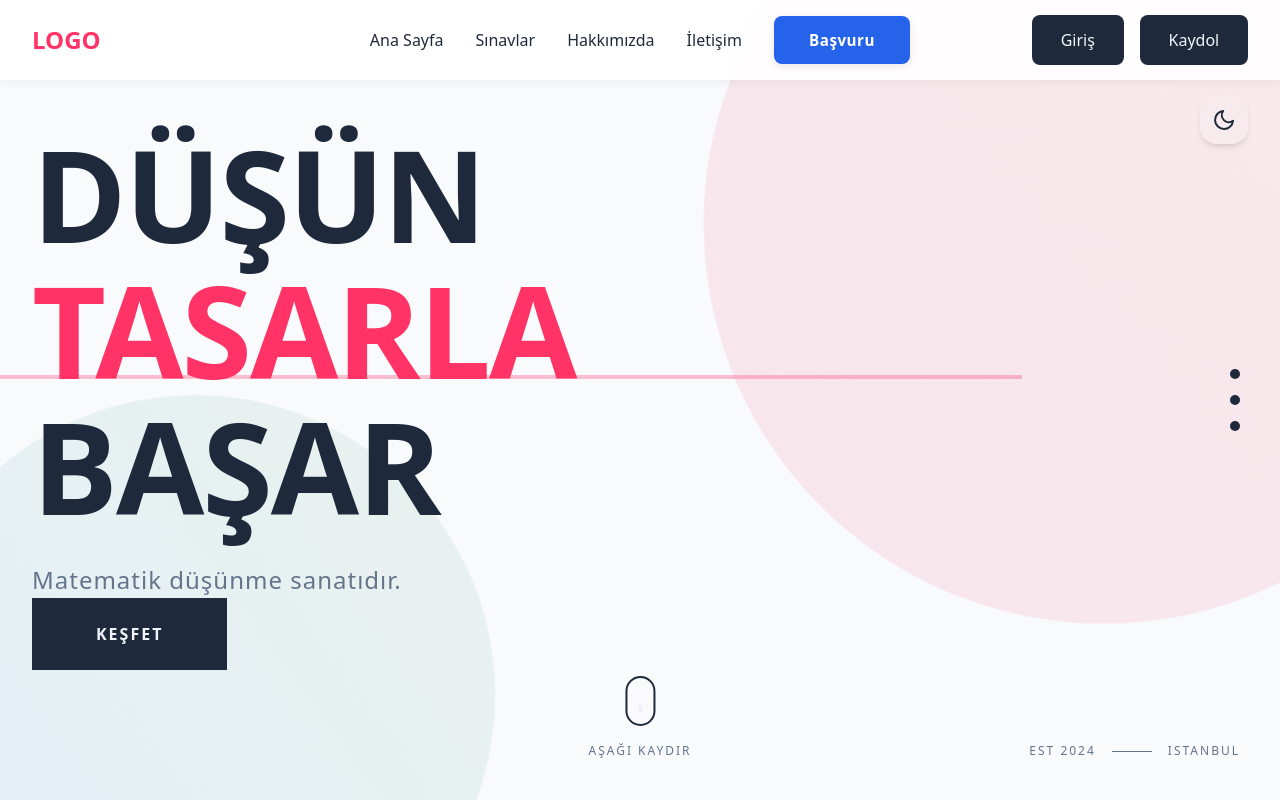
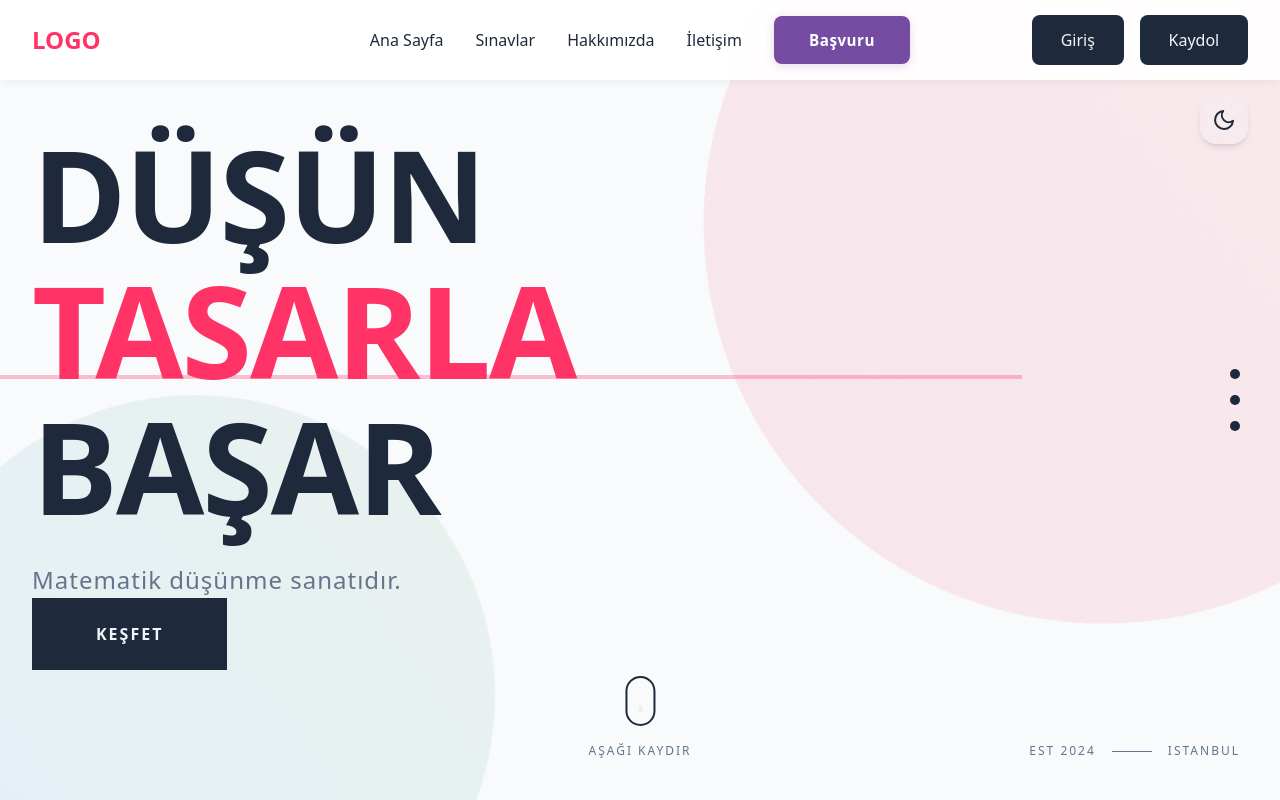
Before and after one commit to alifuatakbas/e-math-frontend, a Next.js app: page / in a window 1280 px wide. Shown: the top 800 px of the page. Built offline with nearby package versions, Linux system fonts and the light colour scheme.

Commit message:
NAVBAR UPDATE

```diff
--- a/app/styles/Navbar.module.css
+++ b/app/styles/Navbar.module.css
@@ -65,7 +65,7 @@
 }
 
 .ctaButton {
-  background-color: #2563EB;
+  background-color: #764BA2;
   color: #FFFFFF;
   padding: 0.8rem 2.2rem;
   border: none;
@@ -77,7 +77,7 @@
   overflow: hidden;
   font-size: 0.95rem;
   letter-spacing: 0.5px;
-  box-shadow: 0 2px 10px rgba(0, 0, 0, 0.1);
+  box-shadow: 0 2px 10px rgba(118, 75, 162, 0.2);
 }
 
 
@@ -99,9 +99,9 @@
 
 
 .ctaButton:hover {
-  background-color: #1D4ED8;
+  background-color: #623A8E;
   transform: translateY(-2px);
-  box-shadow: 0 4px 15px rgba(0, 0, 0, 0.15);
+  box-shadow: 0 4px 15px rgba(118, 75, 162, 0.3);
 }
 
 .ctaButton:hover::before {
```
